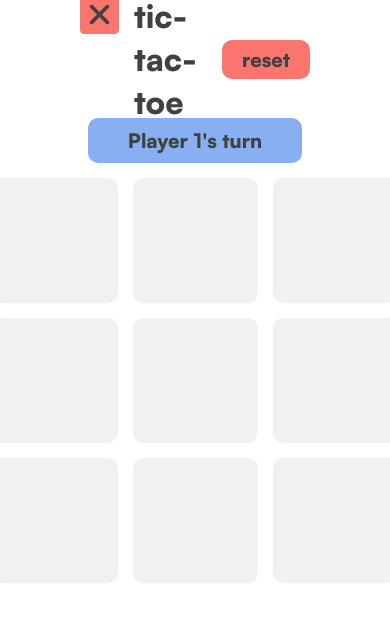
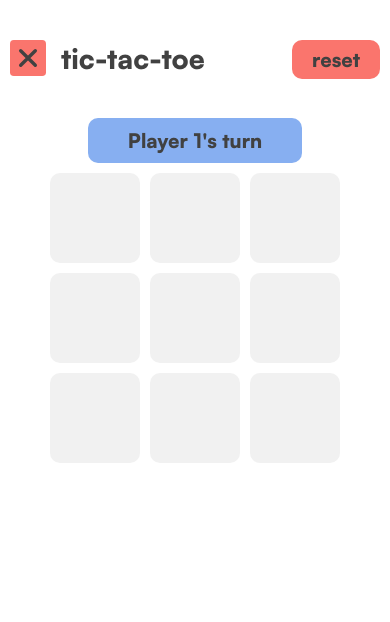
Before and after one commit to Study-Compass/React-Tutorial, a React (Create React App) app: page / in a window 390 px wide. Shown: the top 622 px of the page. Built offline with nearby package versions, Linux system fonts and the light colour scheme.

Commit message:
finished the mobile tic tac toe game

```diff
--- a/src/components/Board/Board.css
+++ b/src/components/Board/Board.css
@@ -39,3 +39,18 @@
 
 
 }
+
+
+@media (max-width: 500px){
+    .board{
+        gap: 10px;
+        .board-row{
+            gap: 10px;
+        }
+    }
+
+    .player{
+        border-radius: 5px;
+        padding: 5px 20px;
+    }
+}
--- a/src/components/Board/Tile/Tile.css
+++ b/src/components/Board/Tile/Tile.css
@@ -8,6 +8,13 @@
 }
 
 .logo{
-    width: 125px;
-    height: 125px;
+    width: 100%;
+    height: 100%;
 }
+
+@media (max-width: 500px){
+    .tile{
+        width: 90px;
+        height: 90px;
+    }
+}
--- a/src/components/Header/Header.css
+++ b/src/components/Header/Header.css
@@ -34,3 +34,32 @@
         margin: 0;
     }
 }
+
+
+@media (max-width: 500px){
+    .header{
+        padding: 0px 10px;
+
+        botton{
+            border-radius: 5px;
+            padding: 2px 8px;
+
+            h2{
+                font-size: 25px;
+            }
+        }
+
+        .left{
+
+            .logo{
+                width: 36px;
+                height: 36px;
+            }
+
+        }
+
+        h1{
+            font-size: 28px;
+        }
+    }
+}
```
Also changed, not shown: src/assets/fonts.css (line endings or trailing spaces).
